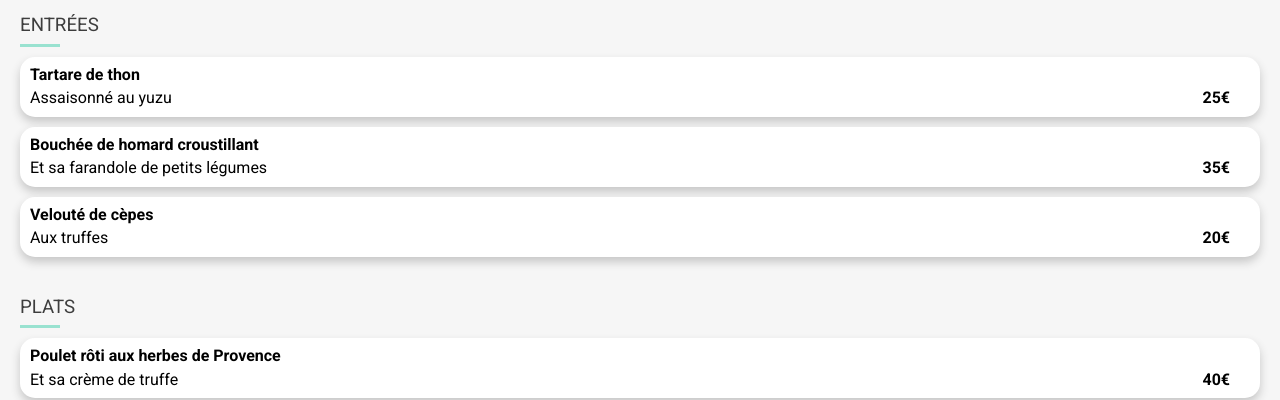
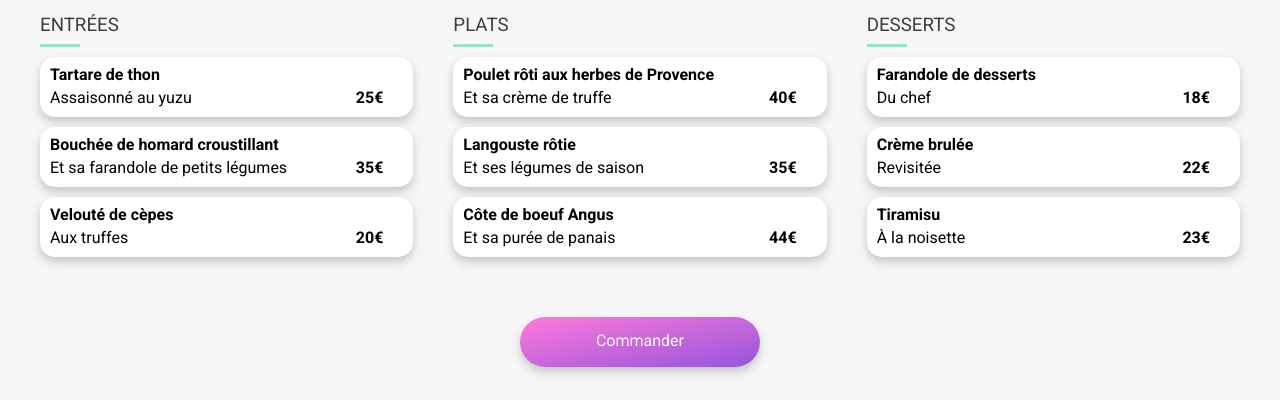
Before and after one commit to ElieConton/P3, a website: page menu4.html in a window 1280 px wide. Shown: the part 405-805 px from the top of the page. Drawn offline with Linux system fonts and the light colour scheme; a web font is replaced by a local one.

Commit message:
intégration media queries

```diff
--- a/menu4.html
+++ b/menu4.html
@@ -37,7 +37,8 @@
                    <a href='#' class='heart-clip'></a>
                 </div>
             </div>
-            <div class="dishes1">
+            <div class="menu__content">
+            <div class="dishes">
                 <h3>ENTRÉES</h3>
                 <div class="dish case-1">
                     <div class="dish__content">
@@ -88,7 +89,7 @@
                     </div>
                 </div>
             </div>
-            <div class="dishes2">
+            <div class="dishes">
                 <h3>PLATS</h3>
                 <div class="dish case-4">
                     <div class="dish__content">
@@ -139,7 +140,7 @@
                     </div>
                 </div>
             </div>
-            <div class="dishes3">
+            <div class="dishes">
                 <h3>DESSERTS</h3>
                 <div class="dish case-7">
                     <div class="dish__content">
@@ -190,9 +191,11 @@
                     </div>
                 </div>
             </div>
+        </div>
             <div class="button">
                 <button>Commander</button>
             </div>
+
         </div>
    </main>
    <footer>
--- a/sass/Pages/_index.scss
+++ b/sass/Pages/_index.scss
@@ -40,6 +40,12 @@ h1{
 #restaurant{
     background: $color-background-section;
     @include padding-pages;
+    width: 100%;
+    @media (min-width: 800px){
+        display: flex;
+        align-items: center;
+        flex-direction: column;
+    }
 
     }
 
@@ -53,7 +59,7 @@ h1{
     border-radius: 20px;
     transition: transform 500ms;
     min-width: 224px;
-    @media (min-width: 599px){
+    @media (min-width: 800px){
         min-width: 350px;
 }
 
@@ -98,12 +104,13 @@ h1{
         @include shadow(black);
 }
 &__menu{
-    @media (min-width: 599px){
+    @media (min-width: 800px){
         display: flex;
         justify-content: space-around;
         flex-wrap: wrap;
-
-}
+        max-width: 1050px;
+        align-items: center;
+        }
 }
 }
 
--- a/sass/Pages/_menu1.scss
+++ b/sass/Pages/_menu1.scss
@@ -40,7 +40,12 @@ img{
             display: flex;
         }
     }
+    &__content{
+        @media (min-width: 1200px){
+            display: flex
 
+    }
+    }
 }
 .dish{
     @include dish;
@@ -141,3 +146,11 @@ button{
     left: 0;
     fill: black;
  }
+
+ .dishes{
+    margin-bottom: 40px;
+    @media (min-width: 1200px) {
+        margin: 0 20px 0 20px;
+        width: 33%;
+ }
+}
--- a/sass/Utils/_mixins.scss
+++ b/sass/Utils/_mixins.scss
@@ -140,6 +140,9 @@
         font-size: 25px;
         color: white;
     }
+    @media (min-width: 799px){
+        width: 100%;
+    }
 }
 
 
```
Also changed, not shown: css/style.css, 1 other file.
